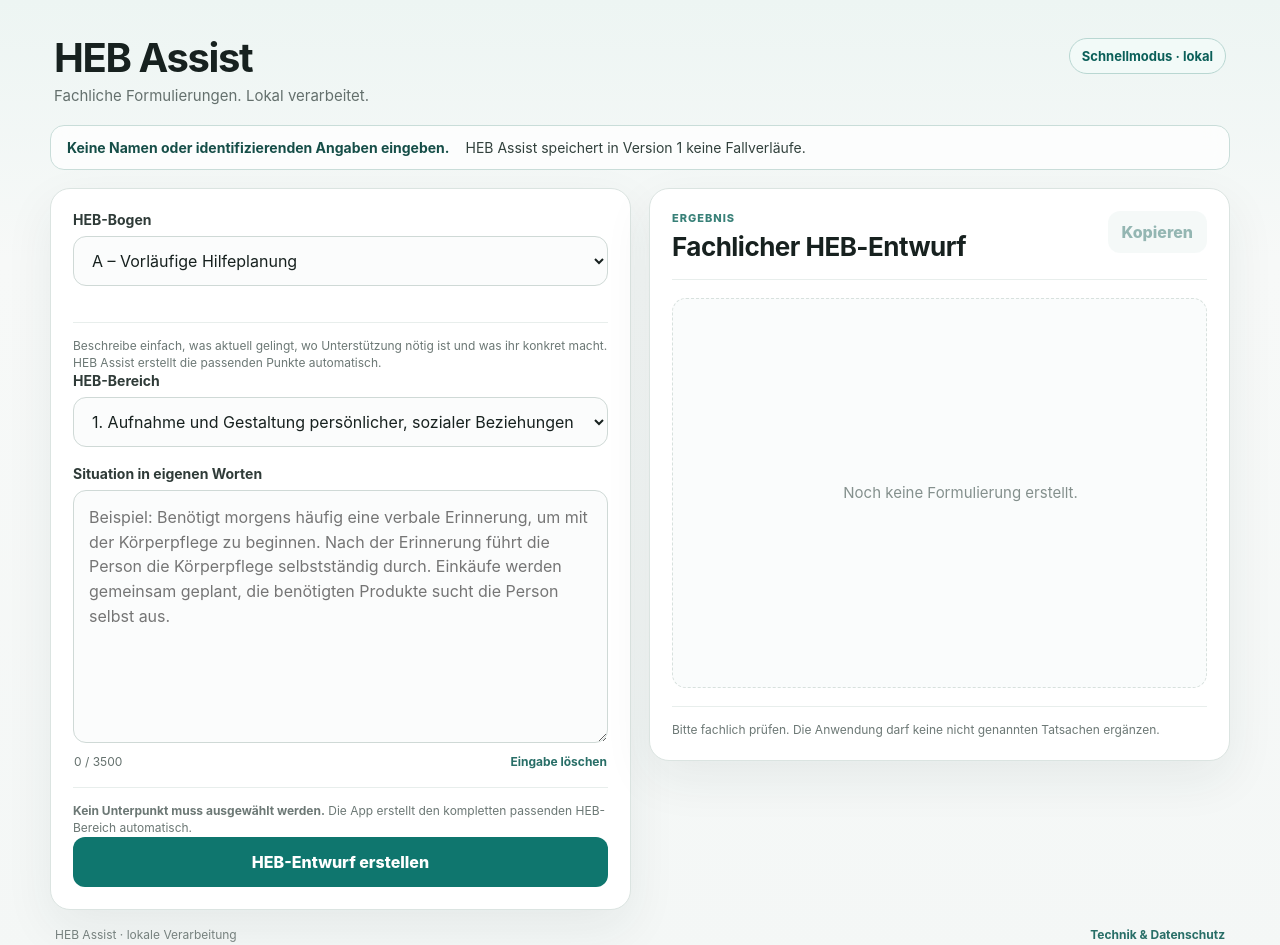
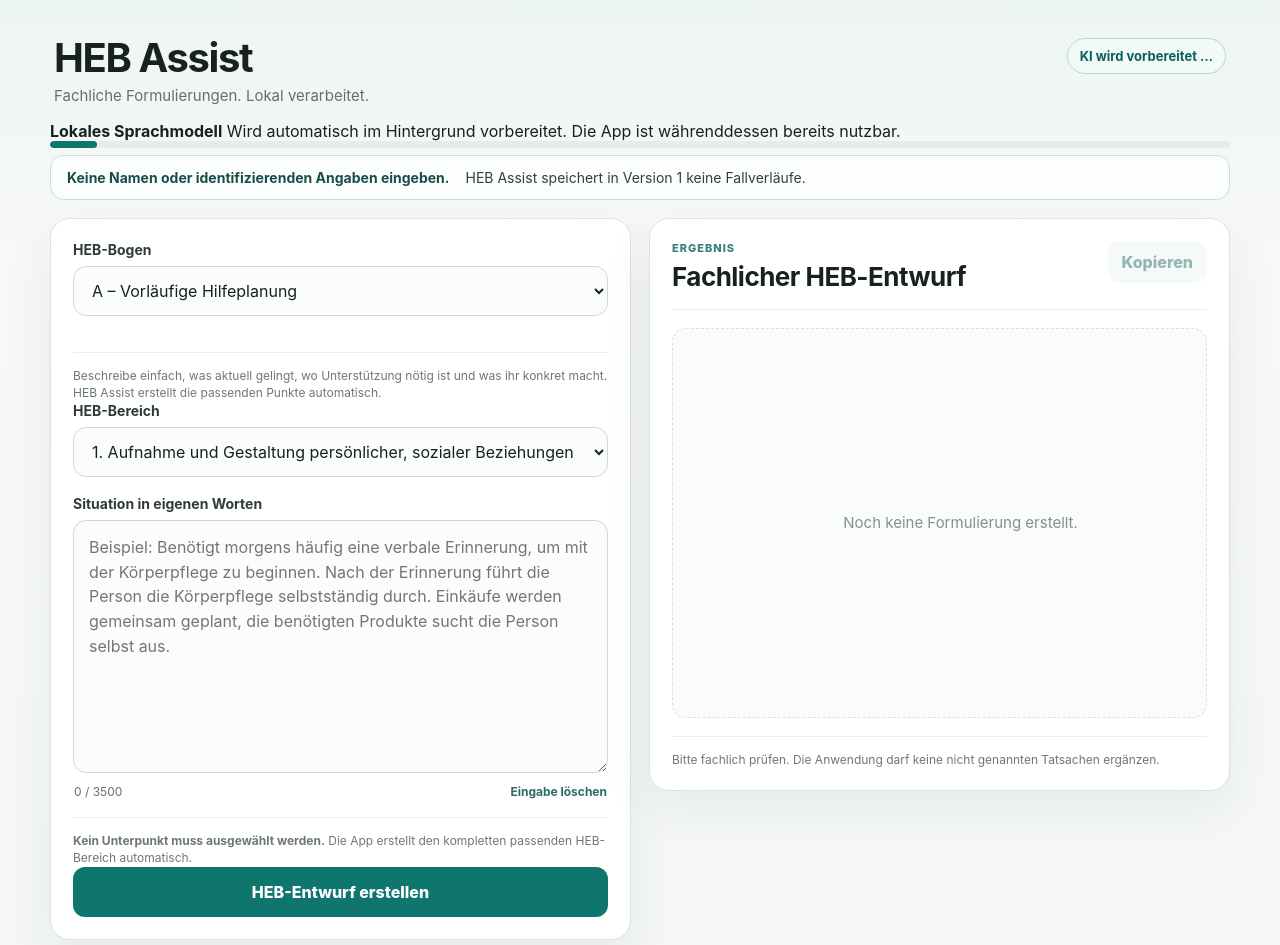
Before and after one commit to ys2mm422yb-max/HEB-Assist, a plain HTML site: page index.html in a window 1280 px wide. Shown: the top 945 px of the page. Drawn offline with Linux system fonts and the light colour scheme.

Commit message:
Show clear background AI readiness status

```diff
--- a/index.html
+++ b/index.html
@@ -18,8 +18,18 @@
         <h1>HEB Assist</h1>
         <p>Fachliche Formulierungen. Lokal verarbeitet.</p>
       </div>
-      <div id="engineBadge" class="status-badge" aria-live="polite">Schnellmodus · lokal</div>
+      <div id="engineBadge" class="status-badge loading" aria-live="polite">KI wird vorbereitet …</div>
     </header>
+
+    <section id="aiStatusStrip" class="ai-status-strip" aria-label="Status der lokalen KI">
+      <div class="ai-status-copy">
+        <strong>Lokales Sprachmodell</strong>
+        <span id="engineStatusText">Wird automatisch im Hintergrund vorbereitet. Die App ist währenddessen bereits nutzbar.</span>
+      </div>
+      <div id="engineProgressTrack" class="progress-track ai-progress-track" aria-hidden="true">
+        <div id="engineProgressBar" class="progress-bar"></div>
+      </div>
+    </section>
 
     <section class="privacy-strip" aria-label="Datenschutzhinweis">
       <strong>Keine Namen oder identifizierenden Angaben eingeben.</strong>
@@ -83,9 +93,9 @@
   <dialog id="detailsDialog">
     <div class="dialog-body">
       <h2>Technik & Datenschutz</h2>
-      <p>Der aktuelle Schnellmodus verarbeitet die Fallbeschreibung vollständig lokal im Browser. Es wird kein großes Sprachmodell geladen und die Fallbeschreibung wird nicht an einen KI-Inferenzserver gesendet.</p>
+      <p>HEB Assist startet das stärkere lokale Sprachmodell automatisch im Hintergrund. Solange es noch lädt oder auf dem Gerät nicht gestartet werden kann, bleibt die App über den schnellen lokalen Modus sofort nutzbar.</p>
+      <p>Sobald oben „KI ist bereit ✓“ angezeigt wird, werden neue Entwürfe mit dem stärkeren lokalen Sprachmodell erstellt. Die Fallbeschreibung wird dabei nicht an einen KI-Inferenzserver gesendet.</p>
       <p>HEB Assist blockiert typische direkte Identifikatoren wie E-Mail-Adressen, Telefonnummern, konkrete Datumsangaben und erkennbare Adressmuster. Der Filter ersetzt keine fachliche Datenschutzprüfung.</p>
-      <p>Ein stärkeres lokales Sprachmodell wird separat weiter getestet. Es ist nicht mehr Voraussetzung für die normale Nutzung.</p>
       <button id="closeDialog" class="primary-button" type="button">Schließen</button>
     </div>
   </dialog>
```
